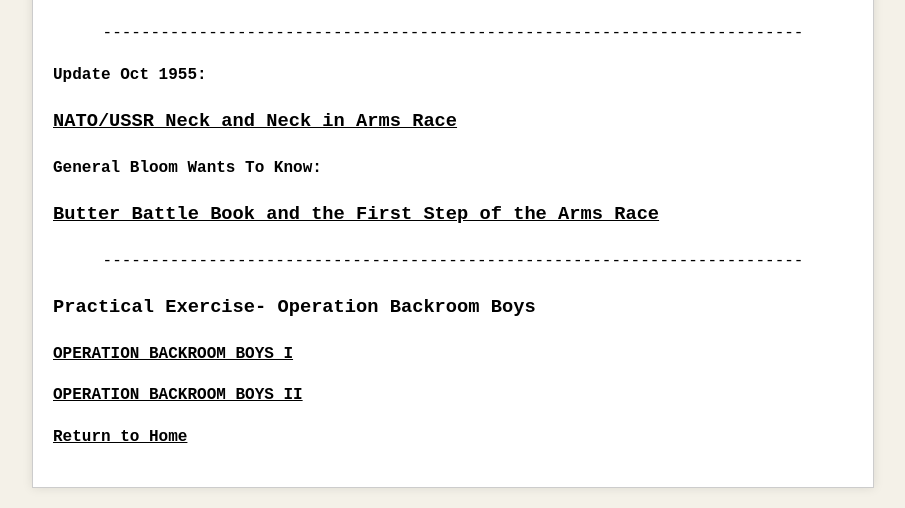
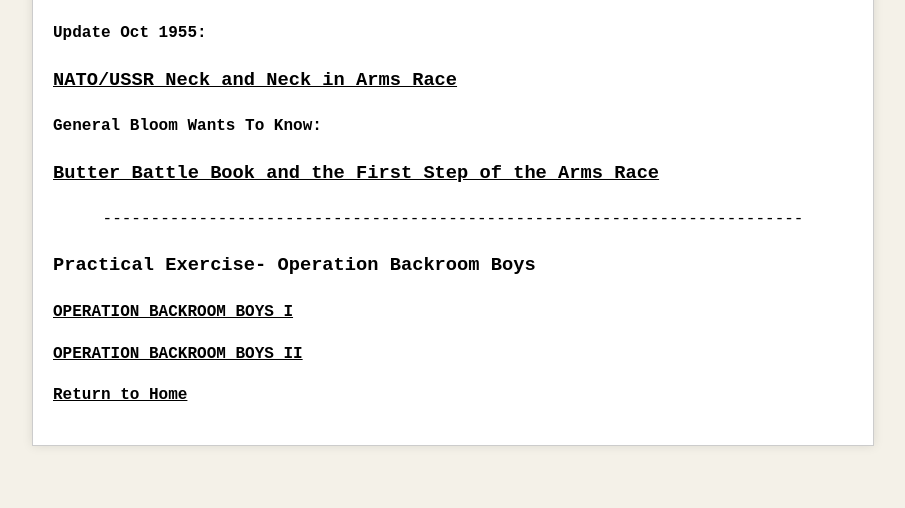
Before and after one commit to jboyce1/CodeWar, a Jekyll site: the page built from classes/EngineeringAnArmsRace.md, in a window 1280 px wide and 900 px high, scrolled down 973 px, cut to the strip 392-900 px from the top of the window. Shown: the whole strip, without its empty margins (187-1092 px from the left). Built offline with Jekyll 4.4.1, drawn with Linux system fonts in a browser that asks for light colours; after the commit the page ends 1831 px from its top, so only the background shows below that.

Commit message:
Update EngineeringAnArmsRace.md

```diff
--- a/classes/EngineeringAnArmsRace.md
+++ b/classes/EngineeringAnArmsRace.md
@@ -27,9 +27,7 @@
 <iframe width="560" height="315" src="https://www.youtube.com/embed/PQsPq4y7Q20?si=Pa5cG24SZYnYQbzV" title="YouTube video player" frameborder="0" allow="accelerometer; autoplay; clipboard-write; encrypted-media; gyroscope; picture-in-picture; web-share" referrerpolicy="strict-origin-when-cross-origin" allowfullscreen></iframe>
 </div>
 
-<div style="text-align: center;">
-  <p>-------------------------------------------------------------------------</p>
-</div>
+
 
 **Update Oct 1955:**
 ### [NATO/USSR Neck and Neck in Arms Race]({{ 'classes/EngineeringAnArmsRace/Behind the Times- Engineering an Arms Race.pdf' | relative_url }})
```
